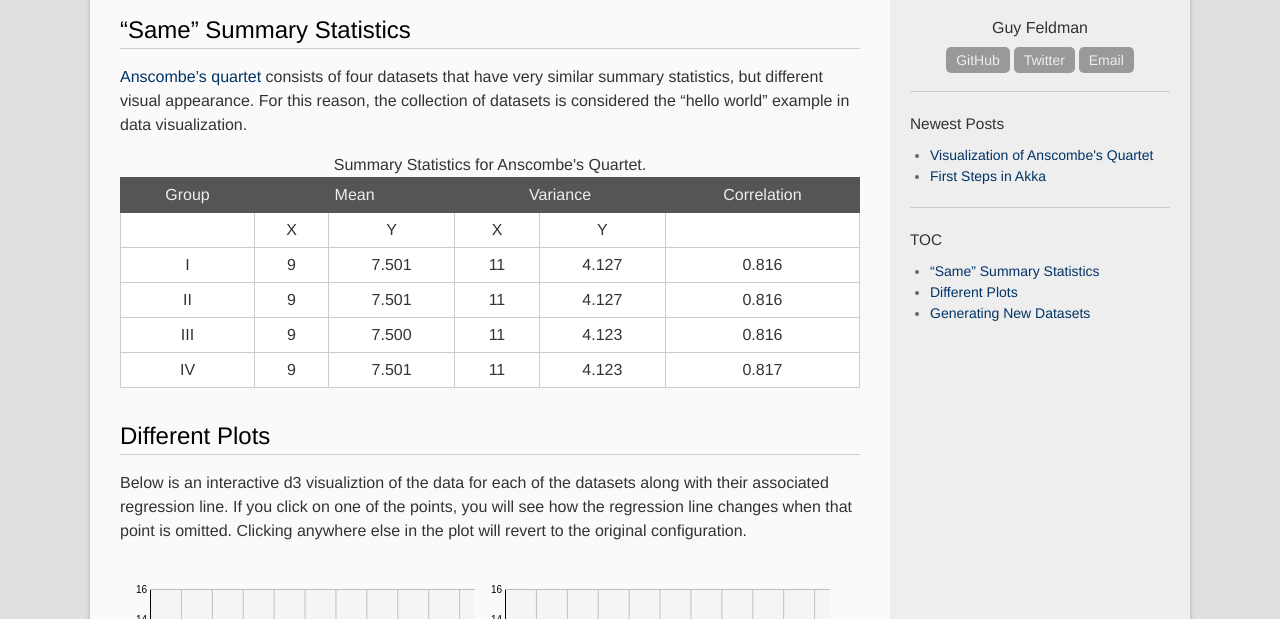
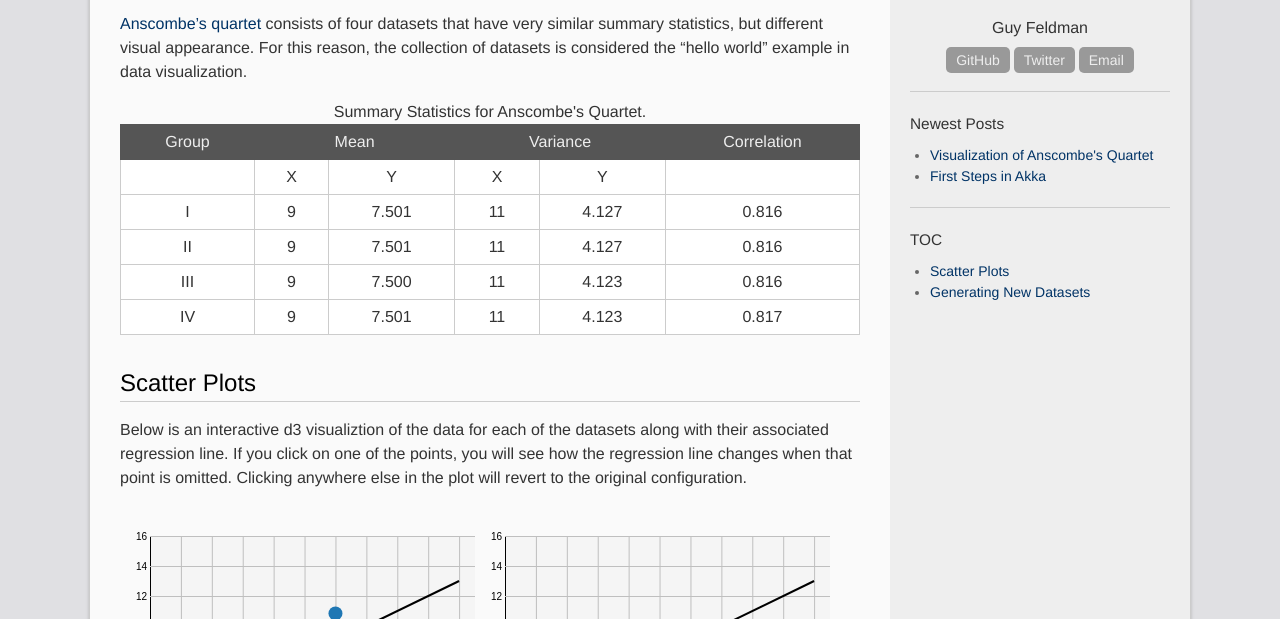
Before and after one commit to gfeldman/gfeldman.github.io, a Jekyll site: the page built from _posts/Anscombe/2017-07-23-Anscombes-Quartet.markdown, in a window 1280 px wide and 900 px high, cut to the strip 281-900 px from the top of the window. Built offline with Jekyll 4.4.1, drawn with Linux system fonts in a browser that asks for light colours.

Commit message:
edited posts

```diff
--- a/_posts/2017-07-20-akka-first-steps.markdown
+++ b/_posts/2017-07-20-akka-first-steps.markdown
@@ -5,8 +5,6 @@ date:   2017-07-01 01:30:00
 categories: scala akkka reactive
 permalink: /blog/FirstAkka
 ---
-
-## Introduction ##
 
 The purpose of this post is to understand the basics of the actor model in Akka. We will build a basic download manager that uses actors to download files in parallel.
 I originally wrote this code to download [trip data][nyc-taxi] from the NYC Taxi and Limousine Commission. The trip data is split into monthly csv files for three types of cabs (Yellow, Green, and For-Hire Vehicles). I needed a way to programmatically download the files for all cab types for a year. Wanting to learn Akka, this is what I came up with.
@@ -18,6 +16,8 @@ With that out of the way, let's begin.
 ## The Actors ##
 
 ![Table]
+
+### The Message ###
 
 ### The Checker Actor ###
 
--- a/_posts/Anscombe/2017-07-23-Anscombes-Quartet.markdown
+++ b/_posts/Anscombe/2017-07-23-Anscombes-Quartet.markdown
@@ -6,10 +6,8 @@ categories: d3 statistics visualization dataviz anonymization
 permalink: /blog/AnscombesQuartet
 ---
 
-<script src='../bower_components/d3/d3.min.js'></script>
+[Anscombe's quartet](https://en.wikipedia.org/wiki/Anscombe%27s_quartet) consists of four datasets that have very similar summary statistics, but different visual appearance. For this reason, the collection of datasets is considered the "hello world" example in data visualization.
 
-## "Same" Summary Statistics ##
-[Anscombe's quartet](https://en.wikipedia.org/wiki/Anscombe%27s_quartet) consists of four datasets that have very similar summary statistics, but different visual appearance. For this reason, the collection of datasets is considered the "hello world" example in data visualization.
 
 <style type="text/css">
     td {
@@ -20,11 +18,11 @@ permalink: /blog/AnscombesQuartet
 {% include_relative html/sumstats.html %}
 
 
-## Different Plots ##
+## Scatter Plots ##
 Below is an interactive d3 visualiztion of the data for each of the datasets along with their associated regression line. If you click on one of the points, you will see how the regression line changes when that point is omitted. Clicking anywhere else in the plot will revert to the original configuration.
 
-
-<div id="example"></div>
+<script src='../bower_components/d3/d3.min.js'></script>
+<div id="scatterplots"></div>
 
 <style>
 	{% include_relative d3/scatterplots.css %}
--- a/_posts/Anscombe/d3/scatterplots.js
+++ b/_posts/Anscombe/d3/scatterplots.js
@@ -44,7 +44,7 @@ function render(error,data){
 
 
 
-    let svgs = new Map(grps.map(w => [w,d3.select("div#example").append("svg")
+    let svgs = new Map(grps.map(w => [w,d3.select("div#scatterplots").append("svg")
         .attr("width",  '48%')
         .attr("height", height + margin.top + margin.bottom)
         .append("g")
```
